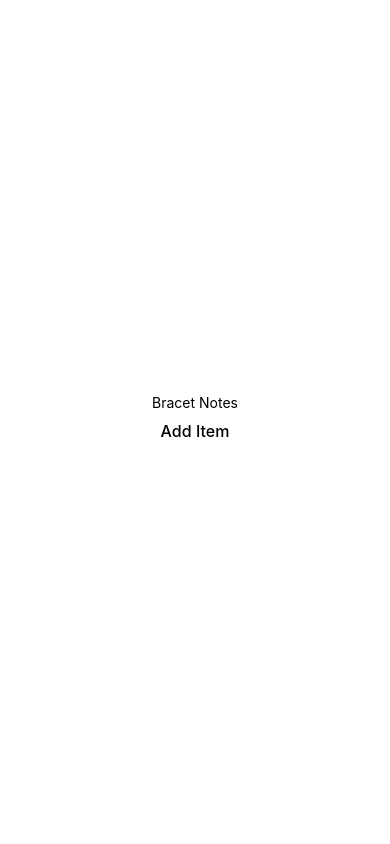
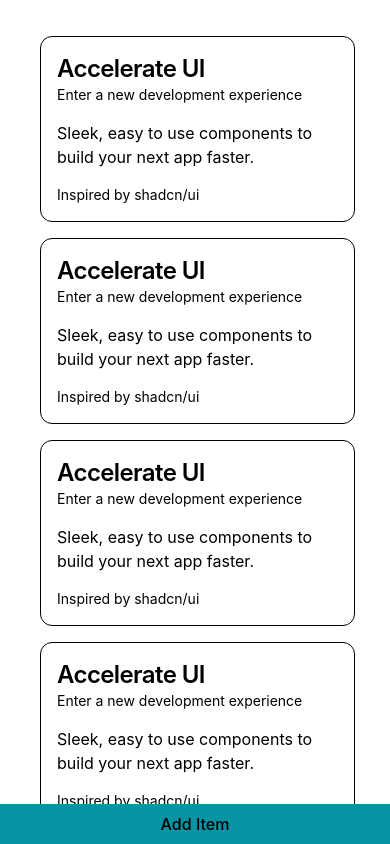
Before and after one commit to MarceloBxD/bracetnotes, a React Native app: screen / in a window 390 px wide. Built offline with nearby package versions, Linux system fonts and the light colour scheme.

Commit message:
Refactor App component to use new components and add card data

```diff
--- a/App.tsx
+++ b/App.tsx
@@ -1,32 +1,131 @@
 import React, { useState } from "react";
 import { StatusBar } from "expo-status-bar";
-import { StyleSheet, Text, View } from "react-native";
+import {
+  StyleSheet,
+  Text,
+  View,
+  ScrollView,
+  SafeAreaView,
+  TouchableOpacity,
+  TextInput,
+} from "react-native";
+
+import {
+  Card,
+  CardDescription,
+  CardHeader,
+  CardTitle,
+  CardContent,
+  CardFooter,
+} from "./components/Card";
 import { Button } from "./components/Button";
+import { Dialog, DialogContent, DialogTrigger } from "./components/Dialog";
 
 export default function App() {
   const [mainState, setMainState] = useState<"read" | "write">("read");
+  const [editNoteId, setEditNoteId] = useState<number | undefined>(undefined);
+
+  const cards = [
+    {
+      title: "Accelerate UI",
+      description: "Enter a new development experience",
+      content: "Sleek, easy to use components to build your next app faster.",
+      footer: "Inspired by shadcn/ui",
+    },
+    {
+      title: "Accelerate UI",
+      description: "Enter a new development experience",
+      content: "Sleek, easy to use components to build your next app faster.",
+      footer: "Inspired by shadcn/ui",
+    },
+    {
+      title: "Accelerate UI",
+      description: "Enter a new development experience",
+      content: "Sleek, easy to use components to build your next app faster.",
+      footer: "Inspired by shadcn/ui",
+    },
+    {
+      title: "Accelerate UI",
+      description: "Enter a new development experience",
+      content: "Sleek, easy to use components to build your next app faster.",
+      footer: "Inspired by shadcn/ui",
+    },
+    {
+      title: "Accelerate UI",
+      description: "Enter a new development experience",
+      content: "Sleek, easy to use components to build your next app faster.",
+      footer: "Inspired by shadcn/ui",
+    },
+  ];
 
   {
     return mainState === "read" ? (
-      <View className="" style={styles.container}>
-        <Text>Bracet Notes</Text>
-        <Button onPress={() => setMainState("write")} label="Add Item" />
+      <SafeAreaView className="flex-1 pt-5 ">
+        <ScrollView className="flex-1 ml-10">
+          <Dialog>
+            {cards.map((item, idx) => (
+              <DialogTrigger
+                onPress={() => {
+                  setEditNoteId(idx);
+                  alert("cliquei");
+                }}
+                key={idx}
+              >
+                <TouchableOpacity>
+                  <Card className="w-[90%] mt-4">
+                    <CardHeader>
+                      <CardTitle>{item.title}</CardTitle>
+                      <CardDescription>{item.description}</CardDescription>
+                    </CardHeader>
+                    <CardContent>
+                      <Text className="text-base text-primary">
+                        {item.content}
+                      </Text>
+                    </CardContent>
+                    <CardFooter>
+                      <Text className="text-sm text-muted-foreground">
+                        {item.footer}
+                      </Text>
+                    </CardFooter>
+                  </Card>
+                </TouchableOpacity>
+              </DialogTrigger>
+            ))}
+            <DialogContent className="">
+              <View className="flex relative gap-4 bg-[#0694a2] p-12">
+                <TextInput
+                  value={
+                    editNoteId !== undefined ? cards[editNoteId].title : "oláaa"
+                  }
+                  className="w-full h-12 bg-white rounded-lg p-2"
+                />
+
+                <Text className="text-primary text-white">
+                  Tap outside the dialog to close it.
+                </Text>
+              </View>
+            </DialogContent>
+          </Dialog>
+        </ScrollView>
+
+        <Button
+          className="w-full bg-[#0694a2] fixed bottom-0 text-white rounded-none"
+          onPress={() => setMainState("write")}
+          label="Add Item"
+        />
         <StatusBar style="dark" />
-      </View>
+      </SafeAreaView>
     ) : (
-      <View style={styles.container}>
+      <View>
         <Text>Write Note</Text>
+        <TouchableOpacity
+          onPress={() => setMainState("read")}
+          className="w-16 h-16 bg-[#0694a2] fixed top-5 right-5 text-white rounded-full"
+        >
+          <Text>Close</Text>
+        </TouchableOpacity>
         <StatusBar style="dark" />
       </View>
     );
   }
 }
-
-const styles = StyleSheet.create({
-  container: {
-    flex: 1,
-    backgroundColor: "#fff",
-    alignItems: "center",
-    justifyContent: "center",
-  },
-});
```
